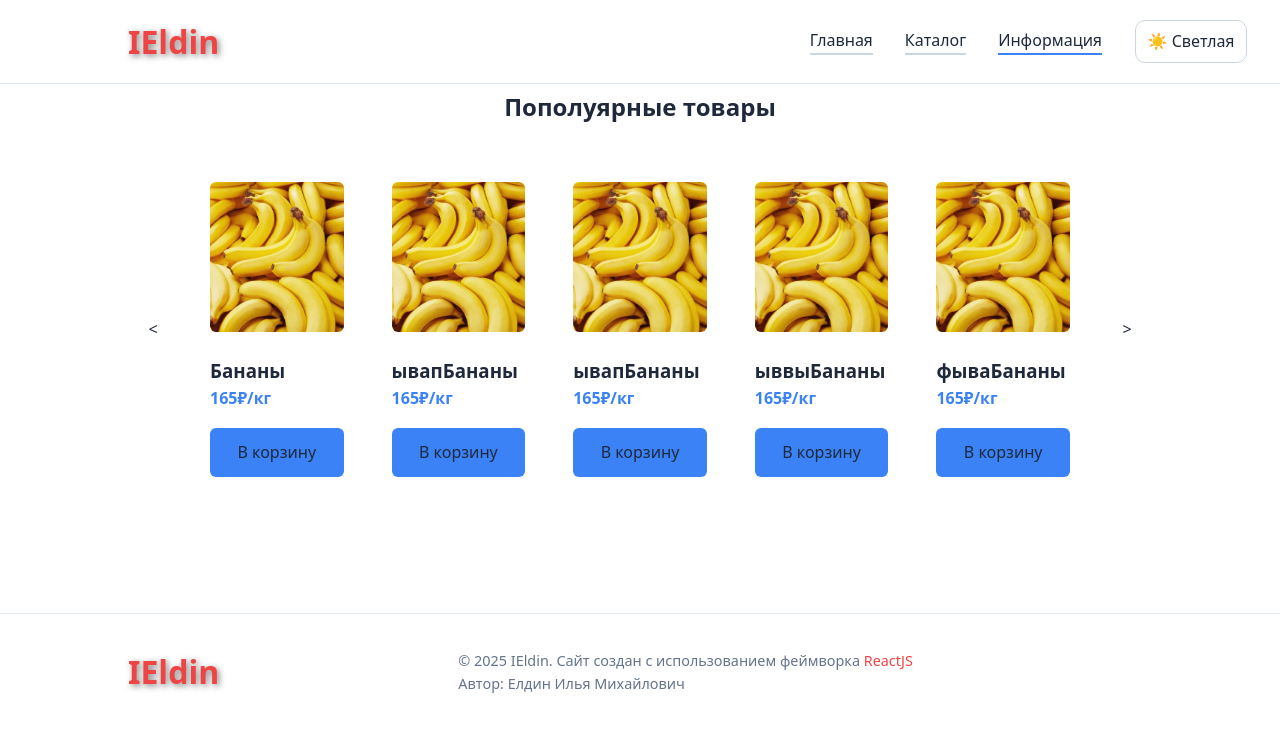
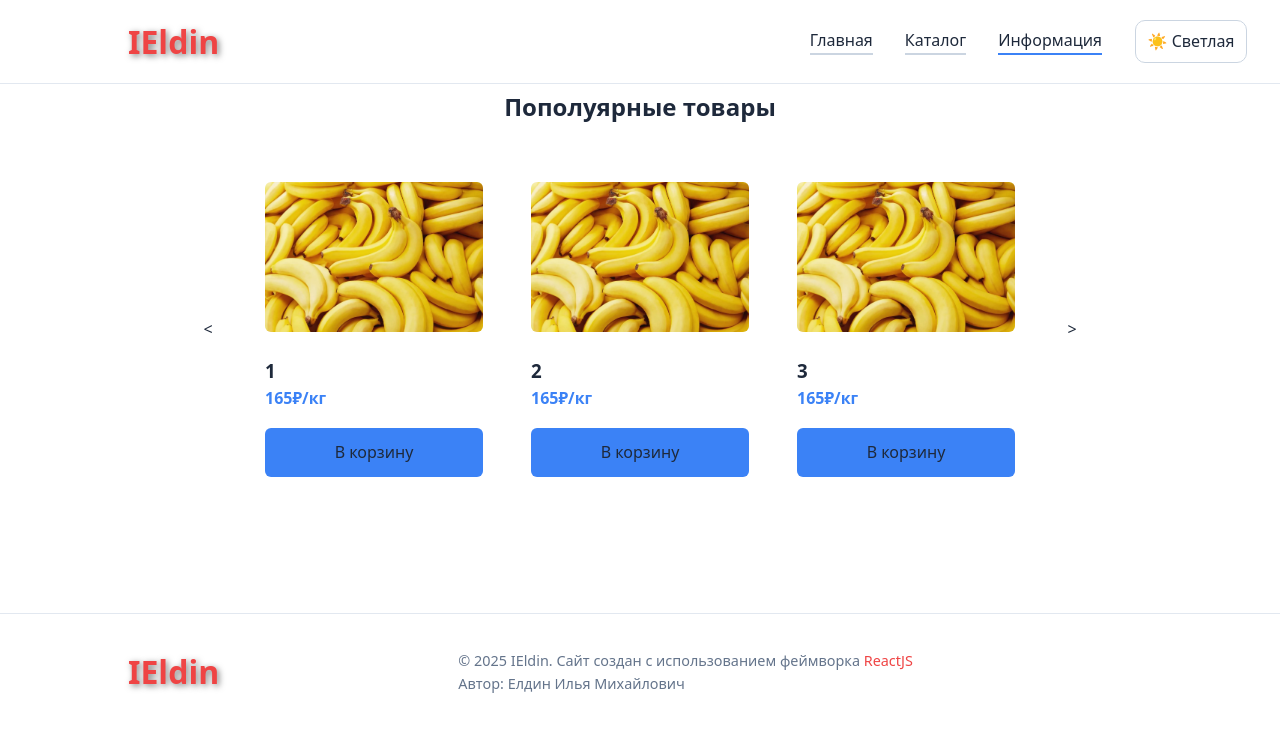
Before and after one commit to IlyaEldin/portfolioapp, a React (Vite) app: page / in a window 1280 px wide. Shown: the top 732 px of the page. Built offline with nearby package versions, Linux system fonts and the light colour scheme.

Commit message:
Сделал слайдер

```diff
--- a/src/components/HomePage/products.js
+++ b/src/components/HomePage/products.js
@@ -1,35 +1,35 @@
 export const PRODUCTS = [
   {
     id: 1,
-    name: "Бананы",
+    name: "1",
     price: 165,
     units: "кг",
     image: "/images/bananas.webp",
   },
   {
     id: 2,
-    name: "ывапБананы",
+    name: "2",
     price: 165,
     units: "кг",
     image: "/images/bananas.webp",
   },
   {
     id: 3,
-    name: "ывапБананы",
+    name: "3",
     price: 165,
     units: "кг",
     image: "/images/bananas.webp",
   },
   {
     id: 4,
-    name: "ыввыБананы",
+    name: "4",
     price: 165,
     units: "кг",
     image: "/images/bananas.webp",
   },
   {
     id: 5,
-    name: "фываБананы",
+    name: "5",
     price: 165,
     units: "кг",
     image: "/images/bananas.webp",
--- a/src/components/ProductSliderSwipe/ProductSliderSwiper.jsx
+++ b/src/components/ProductSliderSwipe/ProductSliderSwiper.jsx
@@ -3,9 +3,40 @@ import "swiper/css";
 import "swiper/css/navigation";
 import "swiper/css/pagination";
 import "./ProductSliderSwiper.css";
-import { useState } from "react";
+import { useEffect, useState } from "react";
 
 export default function ProductSliderSwiper({ products }) {
+  const [productId, setProductId] = useState([0, 3]);
+  // const [productReId, setProductReId] = useState([]);
+  const [productsVisible, setProductsVisible] = useState(
+    products.slice(productId[0], productId[1])
+  );
+
+  const handleSwipe = (type) => {
+    setProductId((prev) => {
+      const visibleCount = 3; // фиксированное количество карточек
+
+      let newStart = type === "left" ? prev[0] - 1 : prev[0] + 1;
+
+      // Простой круговой обработчик только для start
+      newStart = (newStart + products.length) % products.length;
+
+      return [newStart, newStart + visibleCount];
+    });
+  };
+
+  useEffect(() => {
+    const visibleCount = 3;
+    let visibleProducts = [];
+
+    for (let i = 0; i < visibleCount; i++) {
+      const index = (productId[0] + i) % products.length;
+      visibleProducts.push(products[index]);
+    }
+
+    setProductsVisible(visibleProducts);
+  }, [productId, products]);
+
   return (
     <div className='product-swiper'>
       <div className='btn-swiper'>
@@ -14,7 +45,7 @@ export default function ProductSliderSwiper({ products }) {
         </button>
       </div>
 
-      {products.map((product, index) => (
+      {productsVisible.map((product, index) => (
         <ProductCard key={`${product.id}-${index}`} product={product} />
       ))}
 
```
